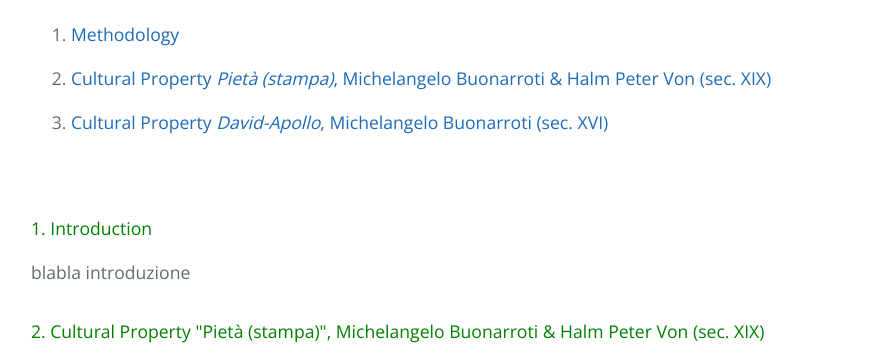
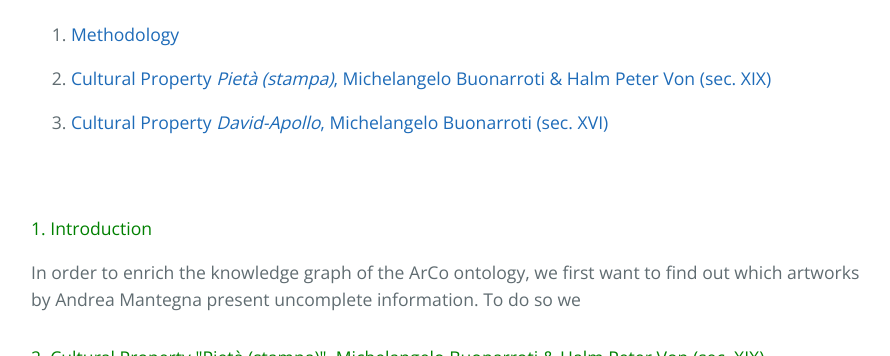
Before and after one commit to KevinITS-site/KevinITS-site.github.io, a Jekyll site: the page built from another-page.md, in a window 1280 px wide and 900 px high, scrolled down 511 px, cut to the strip 0-356 px from the top of the window. Shown: the whole strip, without its empty margins (193-1083 px from the left). Built offline with Jekyll 4.4.1, drawn with Linux system fonts in a browser that asks for light colours; our own code applies the rules of GitHub Pages for plain Markdown files.

Commit message:
Update another-page.md

```diff
--- a/another-page.md
+++ b/another-page.md
@@ -18,7 +18,7 @@
 <a name="mm-anchor"></a>
 <h4 style="color:green ;">1. Introduction</h4>
 
-blabla introduzione
+In order to enrich the knowledge graph of the ArCo ontology, we first want to find out which artworks by Andrea Mantegna present  uncomplete information. To do so we
 
 <a name="custom-anchor"></a>
 <h4 style="color:green ;">2. Cultural Property "Pietà (stampa)", Michelangelo Buonarroti & Halm Peter Von (sec. XIX)</h4>
```
